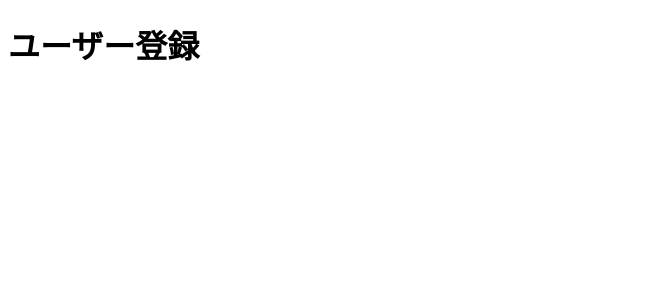
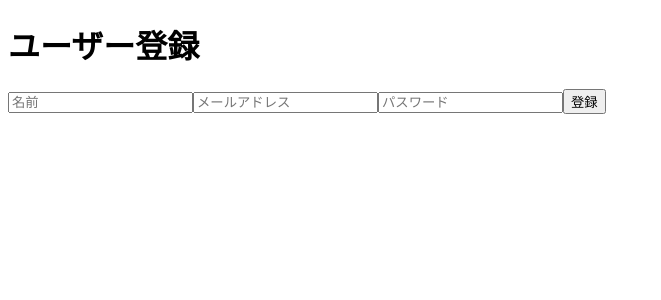
Before and after one commit to dev-graced/NextJSApp_template, a Next.js app: page /user/register in a window 1280 px wide. Shown: the top 300 px of the page, without its empty margins (0-661 px from the left). Built offline with nearby package versions, Linux system fonts and the light colour scheme.

Commit message:
feat: フロントエンドのユーザー登録機能を追加

```diff
--- a/app/user/register/page.js
+++ b/app/user/register/page.js
@@ -1,7 +1,67 @@
+"use client"
+
+import { useState } from "react";
+
 const Register = ()=>{
+
+    const [name,setName] = useState("");
+    const [email,setEmail] = useState("");
+    const [password,setPassword] = useState("");
+
+    // console.log(name);
+
+    /** ユーザー登録情報を送信する処理 */
+    const handleSubmit = async(e)=>{
+
+        e.preventDefault();
+
+        try{
+            const response = await fetch("https://expert-broccoli-jv79rjjwxpp256jw-3000.app.github.dev/api/user/register",{
+
+                method:"POST",
+                headers:{
+                    "Accept":"application/json",
+                    "Content-Type" :"application/json"
+                },
+                body: JSON.stringify({
+                    name: name,
+                    email: email,
+                    password: password
+                })
+            });
+
+            const jsonData = await response.json();
+
+            alert(jsonData.message);
+
+        }catch{
+            alert("ユーザー登録失敗");
+        }
+    };
+
     return(
         <div>
             <h1>ユーザー登録</h1>
+
+            <form onSubmit={handleSubmit}>
+                <input value={name} onChange={(e) => {
+                    setName(e.target.value);
+                    // console.log(e);
+                }} type="text" name="name" placeholder="名前" required/>
+
+                <input value={email} onChange={(e) => {
+                    setEmail(e.target.value);
+                    // console.log(e);
+                }}type="text" name="email" placeholder="メールアドレス" required/>
+
+                <input value={password} onChange={(e) => {
+                    setPassword(e.target.value);
+                    // console.log(e);
+                }}type="text" name="password" placeholder="パスワード" required/>
+
+                <button>登録</button>
+            </form>
+
         </div>
     )
 }
```
